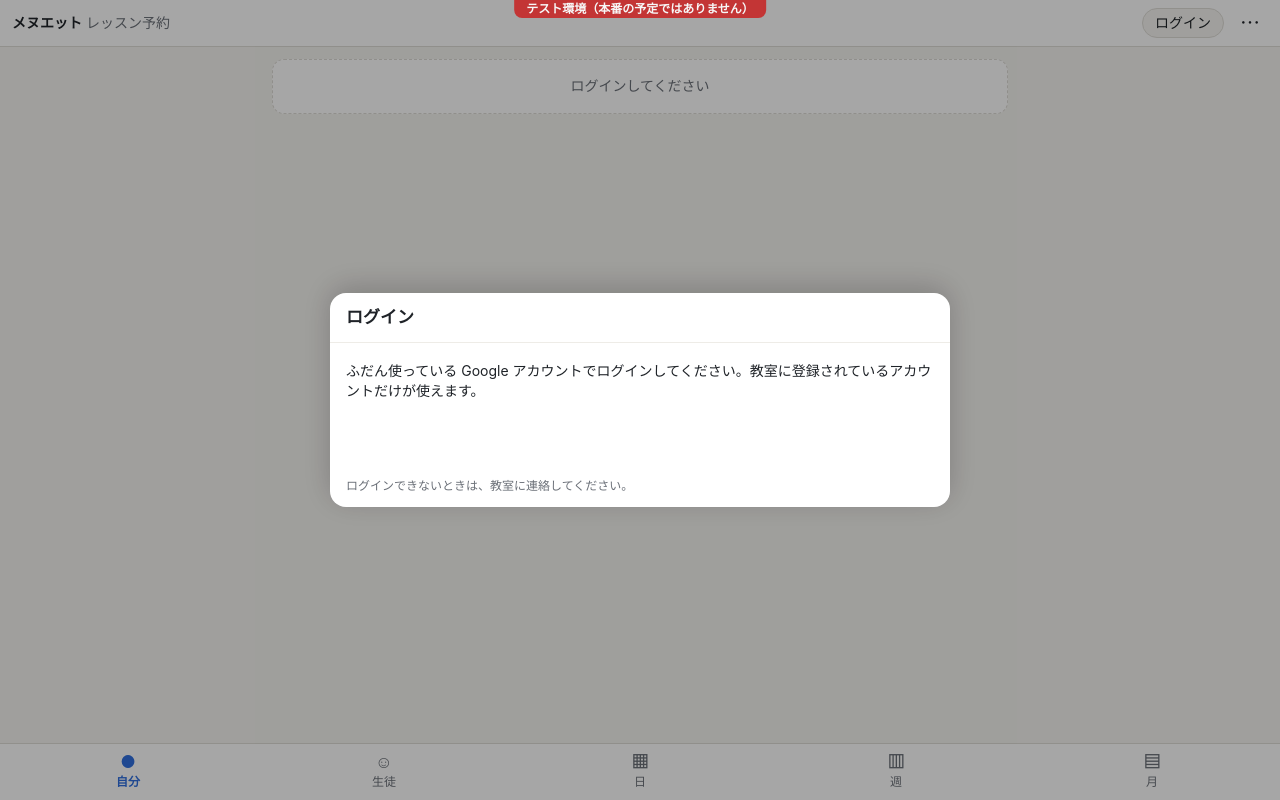
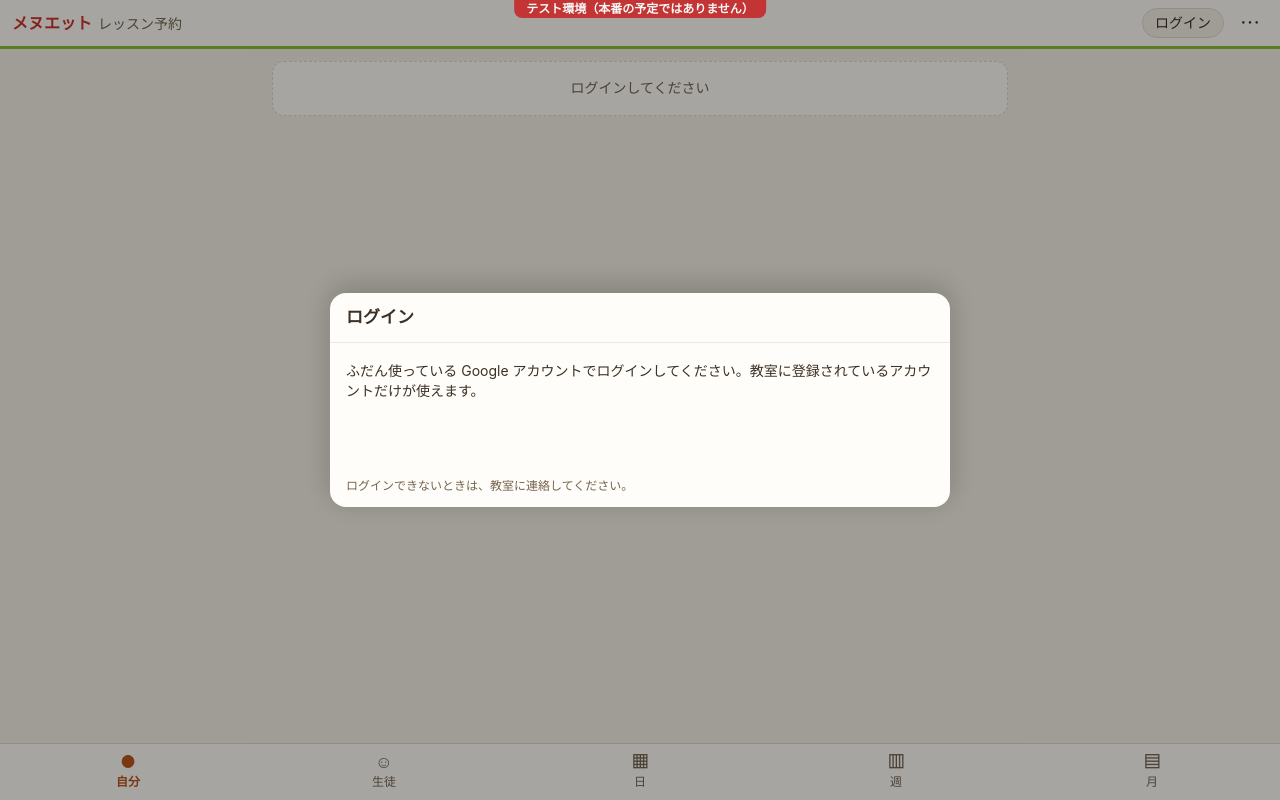
Before and after one commit to csmenuet/menuet-yoyaku, a plain HTML site: page index.html in a window 1280 px wide. Drawn offline with Linux system fonts and the light colour scheme.

Commit message:
booking/web を反映（bb3f6e0）

```diff
--- a/core.css
+++ b/core.css
@@ -1,22 +1,26 @@
-/* レッスン予定デモの共通の見た目（操作用 lesson-schedule.html と掲示用 board.html で使う） */
+/* レッスン予約の共通の見た目（操作用 index.html と掲示用 board.html で使う）
+   色は教室のホームページ（http://www.csmenuet.net/）に合わせる：生成りの地、茶色の文字、オレンジ、黄緑、ロゴの赤。
+   ボタンなど白い文字を載せる色（--accent）は、読みやすさのためにホームページのオレンジ（--brand-orange）より濃くしている */
 :root{
-  --bg:#f5f4f0; --panel:#fff; --ink:#1f2328; --sub:#6b7078; --line:#dedcd6; --line2:#eeece7;
-  --accent:#2f6fde; --accentbg:#e6eefc; --bad:#c62f2f; --badbg:#fdeaea; --warn:#8a5a00; --warnbg:#fff3d1;
-  --ok:#1f7a3a; --okbg:#e3f5e8; --free:#c9f0d3; --freeline:#2f9e55;
+  --brand-orange:#e48740; --brand-green:#8dc131; --brand-red:#cd332b;
+  --brand-font:"Hiragino Maru Gothic ProN","Zen Maru Gothic","BIZ UDPGothic",sans-serif;
+  --bg:#f6f0e6; --panel:#fffdf9; --ink:#3d3024; --sub:#75644f; --line:#e3d8c6; --line2:#efe7da;
+  --accent:#b8561a; --accentbg:#fbe9da; --bad:#c62f2f; --badbg:#fdeaea; --warn:#8a5a00; --warnbg:#fff3d1;
+  --ok:#4d7c0f; --okbg:#eef6dc; --free:#dcefb8; --freeline:#6aa121;
   --rowh:34px; --headh:30px; --timew:44px; --colmin:78px; --fs:14px;
   --ev-record:#ffd9d9; --ev-record-f:#a11d1d; --ev-clean:#e6e6e6; --ev-clean-f:#4a4a4a;
   --ev-event:#eadcff; --ev-event-f:#5b2aa8; --ev-out:#ffe7c7; --ev-out-f:#8a4b00; --ev-absent:#e9ebee; --ev-absent-f:#4b5563;
 }
 @media (prefers-color-scheme: dark){
   :root:not([data-theme="light"]){
-    --bg:#16181b; --panel:#1f2226; --ink:#e8e8e6; --sub:#9aa0a8; --line:#363a40; --line2:#2a2d32;
-    --accent:#7aa7ff; --accentbg:#22314d; --bad:#ff8a8a; --badbg:#3d2224; --warn:#f0c25a; --warnbg:#3a3020;
+    --bg:#1c1814; --panel:#26211b; --ink:#ece4d8; --sub:#a89a88; --line:#3e362c; --line2:#2f2922;
+    --accent:#f0a060; --accentbg:#3d2a1a; --bad:#ff8a8a; --badbg:#3d2224; --warn:#f0c25a; --warnbg:#3a3020;
     --ok:#7ad69a; --okbg:#1f3527; --free:#1f4d2e; --freeline:#56c27c;
   }
 }
 :root[data-theme="dark"]{
-  --bg:#16181b; --panel:#1f2226; --ink:#e8e8e6; --sub:#9aa0a8; --line:#363a40; --line2:#2a2d32;
-  --accent:#7aa7ff; --accentbg:#22314d; --bad:#ff8a8a; --badbg:#3d2224; --warn:#f0c25a; --warnbg:#3a3020;
+  --bg:#1c1814; --panel:#26211b; --ink:#ece4d8; --sub:#a89a88; --line:#3e362c; --line2:#2f2922;
+  --accent:#f0a060; --accentbg:#3d2a1a; --bad:#ff8a8a; --badbg:#3d2224; --warn:#f0c25a; --warnbg:#3a3020;
   --ok:#7ad69a; --okbg:#1f3527; --free:#1f4d2e; --freeline:#56c27c;
 }
 *{box-sizing:border-box}
--- a/index.html
+++ b/index.html
@@ -18,9 +18,9 @@ body{background:var(--bg);color:var(--ink);font:var(--fs)/1.45 -apple-system,Bli
   display:flex;flex-direction:column;height:100dvh;overflow:hidden;-webkit-tap-highlight-color:transparent}
 button,input,select{font:inherit;color:inherit}
 button{cursor:pointer}
-.top{display:flex;align-items:center;gap:8px;padding:8px 12px;background:var(--panel);border-bottom:1px solid var(--line)}
-.brand{font-weight:700;flex:1;white-space:nowrap;overflow:hidden;text-overflow:ellipsis}
-.brand span{font-weight:400;color:var(--sub);margin-left:4px}
+.top{display:flex;align-items:center;gap:8px;padding:8px 12px;background:var(--panel);border-bottom:3px solid var(--brand-green)}
+.brand{font-weight:700;flex:1;white-space:nowrap;overflow:hidden;text-overflow:ellipsis;font-family:var(--brand-font);color:var(--brand-red);font-size:16px}
+.brand span{font-weight:400;color:var(--sub);margin-left:6px;font-size:14px}
 .brand em{font-style:normal;font-size:11px;background:var(--warnbg);color:var(--warn);border-radius:4px;padding:1px 6px;margin-left:6px}
 .who{border:1px solid var(--line);background:var(--bg);border-radius:999px;padding:4px 12px;white-space:nowrap}
 .iconbtn{border:0;background:transparent;font-size:20px;padding:2px 8px;line-height:1}
@@ -245,7 +245,7 @@ main.fill{display:flex;flex-direction:column;overflow:hidden}
 .tmi.t-absent,.tmi.t-out,.tmi.t-event,.tmi.t-record,.tmi.t-clean{background:var(--line2);border-left-color:var(--sub)}
 @media print{
   @page{size:A4 landscape;margin:8mm}
-  :root,:root:not([data-theme="light"]),:root[data-theme="dark"]{--panel:#fff;--bg:#f4f4f4;--ink:#000;--sub:#555;--line:#999;--line2:#e6e6e6;--accent:#1d4ed8}
+  :root,:root:not([data-theme="light"]),:root[data-theme="dark"]{--panel:#fff;--bg:#f4f4f4;--ink:#000;--sub:#555;--line:#999;--line2:#e6e6e6;--accent:#b8561a}
   *{-webkit-print-color-adjust:exact;print-color-adjust:exact}
   html,body{height:auto;overflow:visible;background:#fff}
   body{display:block}
```
Also changed, not shown: board.html (+2 -2 lines).
